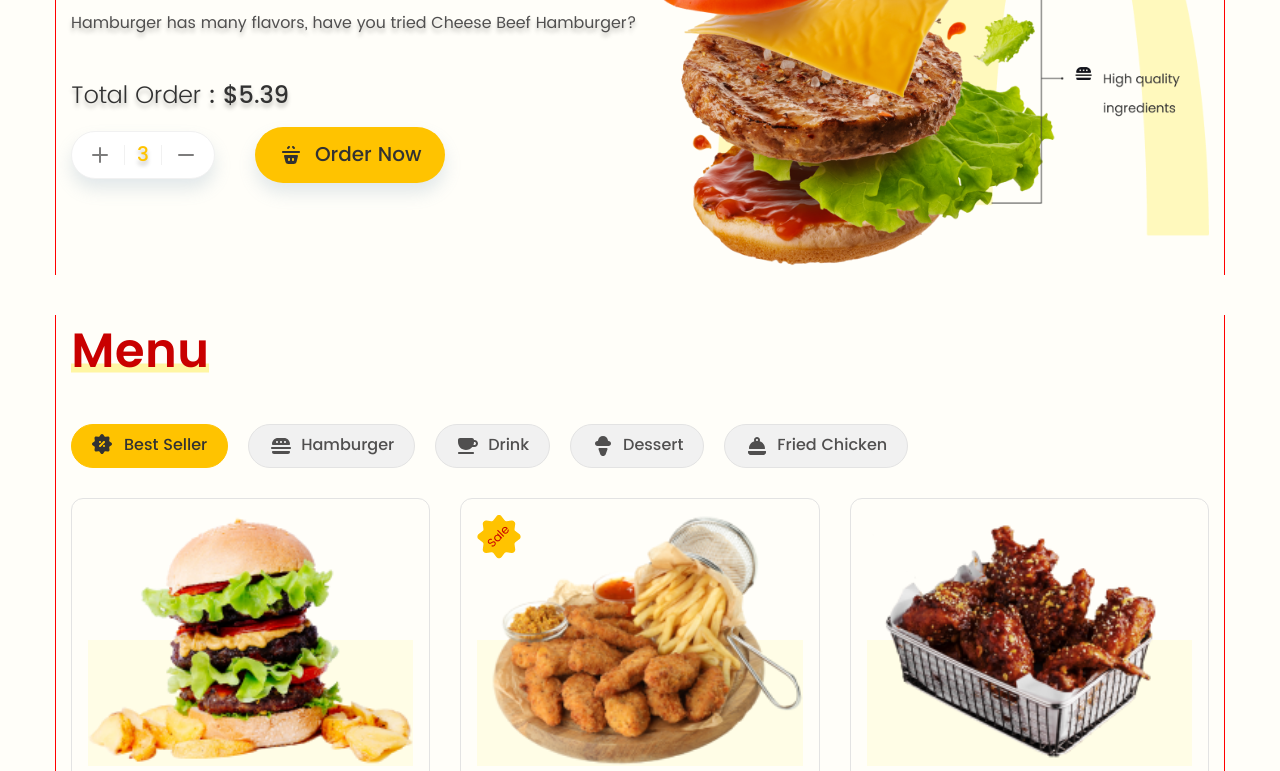
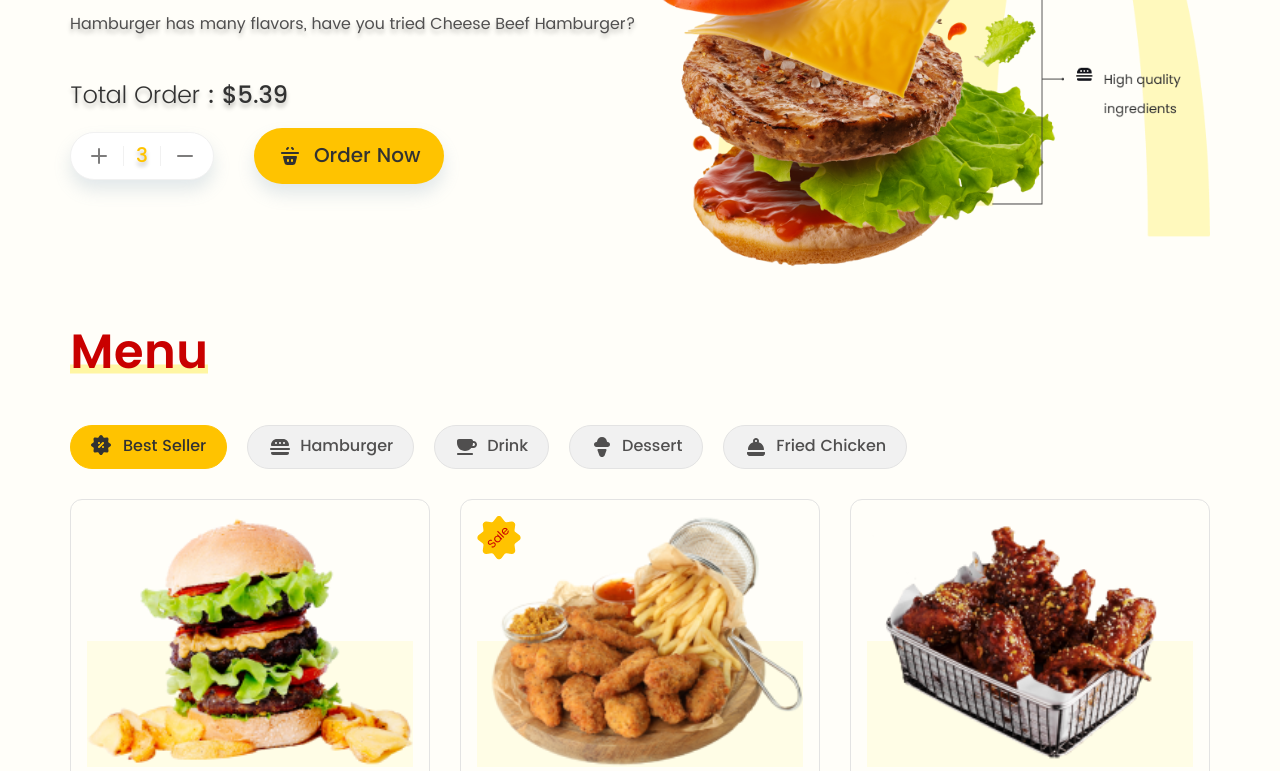
Before and after one commit to mohammad-noohi/delivery-food-landing, a plain HTML site: page index.html in a window 1280 px wide. Shown: the part 376-1147 px from the top of the page. Drawn offline with Linux system fonts and the light colour scheme; files whose address does not match are found by name.

Commit message:
add README.md file

```diff
--- a/styles/app.css
+++ b/styles/app.css
@@ -10,7 +10,7 @@
   --text-color: #504f4f;
   --title-color: #323232;
 
-  --gray-color-1: #7D7C7C;
+  --gray-color-1: #7d7c7c;
   --gray-color-2: #f1f1f1;
   --border-color: #e3e3e3;
 }
@@ -59,8 +59,8 @@ svg {
   margin-right: auto;
   padding-left: 15px;
   padding-right: 15px;
-  border-left: 1px solid red;
-  border-right: 1px solid red;
+  /* border-left: 1px solid red; */
+  /* border-right: 1px solid red; */
 }
 
 /* Helper Classes */
@@ -600,7 +600,7 @@ svg {
 
 .offers {
   display: grid;
-  grid-template-columns: repeat(auto-fit,minmax(270px,1fr));
+  grid-template-columns: repeat(auto-fit, minmax(270px, 1fr));
   gap: 3rem;
   margin-top: 3.2rem;
 }
@@ -616,24 +616,22 @@ svg {
   overflow: hidden;
 }
 
-.offer--active{
+.offer--active {
   background-color: var(--primary-color);
   transform: scale(1.05);
 }
 
-.offer--active .offer__category{
+.offer--active .offer__category {
   color: var(--primary-light-color);
 }
 
 .offer--active .offer__title,
-.offer--active .offer__new-price{
+.offer--active .offer__new-price {
   color: var(--secondary-color);
 }
 
-
-
 .offer--active .offer__old-price,
-.offer--active .offer__desc{
+.offer--active .offer__desc {
   color: var(--gray-color-2);
 }
 
@@ -655,8 +653,7 @@ svg {
   white-space: nowrap;
 }
 
-
-.offer__category::after{
+.offer__category::after {
   content: "";
   display: block;
   width: 100%;
@@ -672,7 +669,6 @@ svg {
   white-space: nowrap;
   max-width: 27rem;
 }
-
 
 .offer__desc {
   margin-bottom: 1.2rem;
```
Also changed, not shown: preview.png (added), 1 other file.
